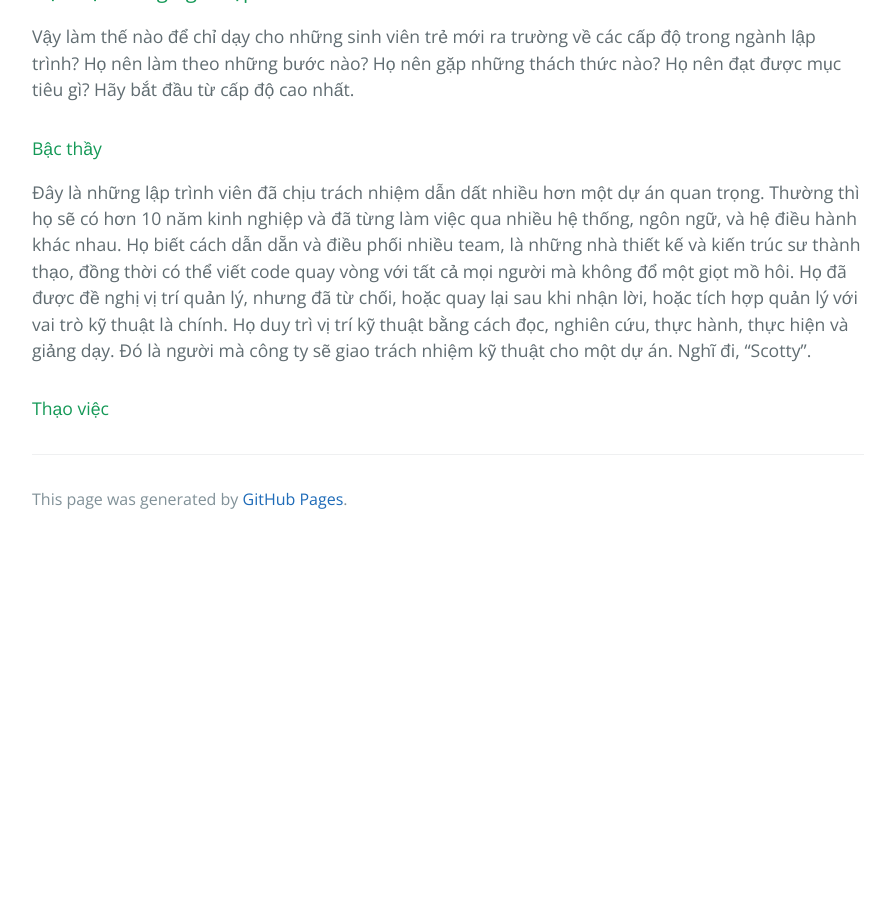
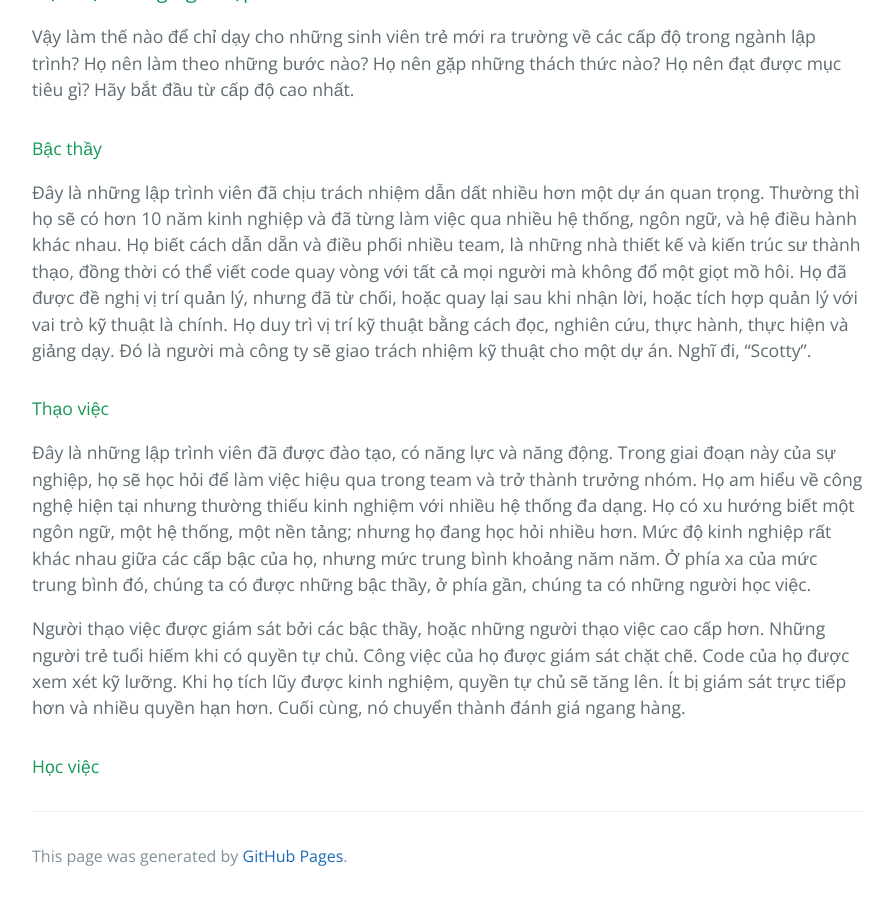
Before and after one commit to HaiBV/haibv.github.io, a Jekyll site: the page built from clean-coder/chapter-14-mentoring-apprenticeship-and-craftsmanship.md, in a window 1280 px wide and 900 px high, scrolled down 7398 px. Shown: the whole window, without its empty margins (192-1085 px from the left). Built offline with Jekyll 4.4.1, drawn with Linux system fonts in a browser that asks for light colours; our own code applies the rules of GitHub Pages for plain Markdown files; before the commit the page ends 7941 px from its top, so only the background shows below that.

Commit message:
Update The Clean Coder - Chapter 14 Mentoring, Apprenticeship, and Craftsmanship

```diff
--- a/clean-coder/chapter-14-mentoring-apprenticeship-and-craftsmanship.md
+++ b/clean-coder/chapter-14-mentoring-apprenticeship-and-craftsmanship.md
@@ -143,3 +143,10 @@ Vậy làm thế nào để chỉ dạy cho những sinh viên trẻ mới ra tr
 Đây là những lập trình viên đã chịu trách nhiệm dẫn dất nhiều hơn một dự án quan trọng. Thường thì họ sẽ có hơn 10 năm kinh nghiệp và đã từng làm việc qua nhiều hệ thống, ngôn ngữ, và hệ điều hành khác nhau. Họ biết cách dẫn dẵn và điều phối nhiều team, là những nhà thiết kế và kiến trúc sư thành thạo, đồng thời có thể viết code quay vòng với tất cả mọi người mà không đổ một giọt mồ hôi. Họ đã được đề nghị vị trí quản lý, nhưng đã từ chối, hoặc quay lại sau khi nhận lời, hoặc tích hợp quản lý với vai trò kỹ thuật là chính. Họ duy trì vị trí kỹ thuật bằng cách đọc, nghiên cứu, thực hành, thực hiện và giảng dạy. Đó là người mà công ty sẽ giao trách nhiệm kỹ thuật cho một dự án. Nghĩ đi, "Scotty".
 
 #### Thạo việc
+
+Đây là những lập trình viên đã được đào tạo, có năng lực và năng động. Trong giai đoạn này của sự nghiệp, họ sẽ học hỏi để làm việc hiệu qua trong team và trở thành trưởng nhóm. Họ am hiểu về công nghệ hiện tại nhưng thường thiếu kinh nghiệm với nhiều hệ thống đa dạng. Họ có xu hướng biết một ngôn ngữ, một hệ thống, một nền tảng; nhưng họ đang học hỏi nhiều hơn. Mức độ kinh nghiệp rất khác nhau giữa các cấp bậc của họ, nhưng mức trung bình khoảng năm năm. Ở phía xa của mức trung bình đó, chúng ta có được những bậc thầy, ở phía gần, chúng ta có những người học việc.
+
+Người thạo việc được giám sát bởi các bậc thầy, hoặc những người thạo việc cao cấp hơn. Những người trẻ tuổi hiếm khi có quyền tự chủ. Công việc của họ được giám sát chặt chẽ. Code của họ được xem xét kỹ lưỡng. Khi họ tích lũy được kinh nghiệm, quyền tự chủ sẽ tăng lên. Ít bị giám sát trực tiếp hơn và nhiều quyền hạn hơn. Cuối cùng, nó chuyển thành đánh giá ngang hàng.
+
+
+#### Học việc
```
